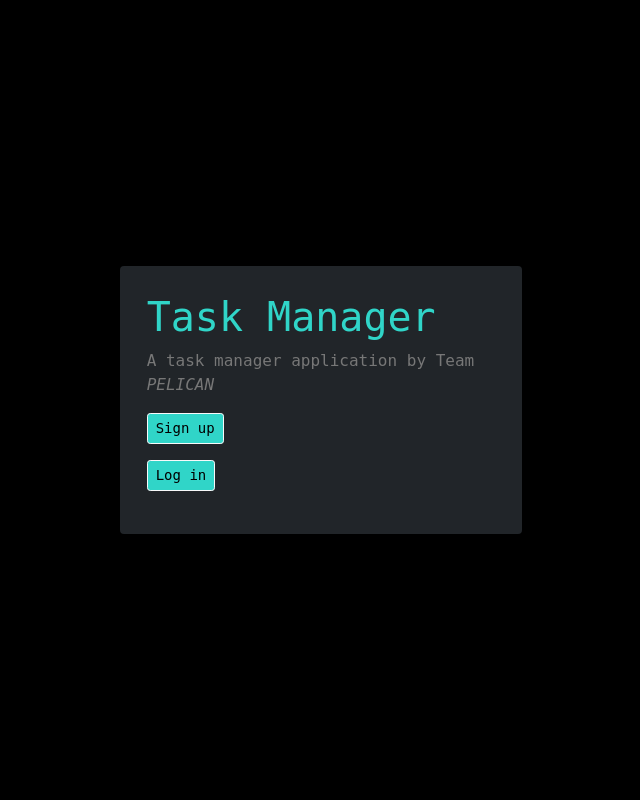
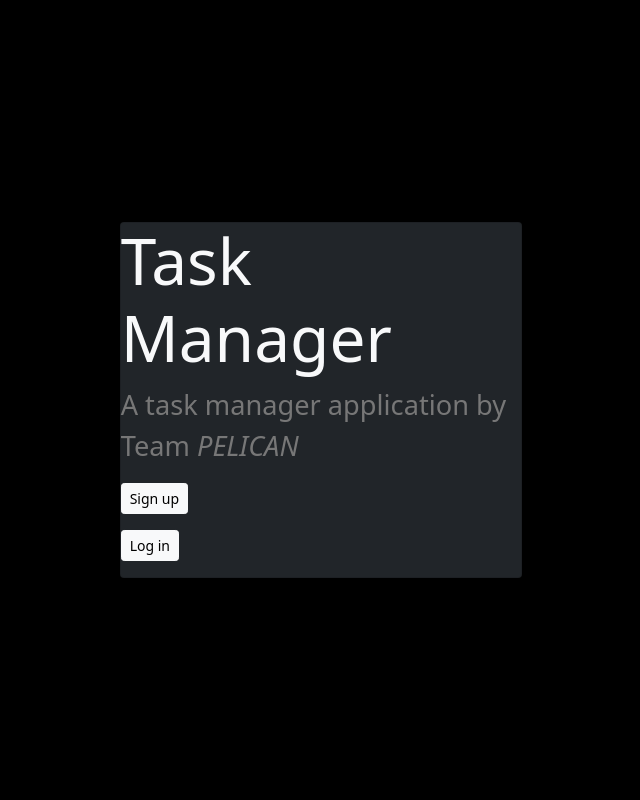
Before and after one commit to yharoon/Pelican-SEG-Small-Group, a Django app: template Pelican/tasks/templates/home.html in a window 1280 px wide. Shown: the whole page, without its empty margins (319-959 px from the left). Run offline with Django 4.2, Linux system fonts and the light colour scheme; the template is opened without the code that fills it, so the values that code supplies are empty; some libraries are stand-ins or nearby versions.

Commit message:
remove internal css

```diff
--- a/Pelican/tasks/templates/home.html
+++ b/Pelican/tasks/templates/home.html
@@ -4,14 +4,14 @@
     <div class="container-fluid bg-black vh-100">
         <div class="row justify-content-center align-items-center h-100">
             <div class="col-md-6 col-lg-4">
-        <div class="card h-99 rounded-5 bg-dark text-light" style="border: none; padding: 27px; font-family: 'Roboto Mono', monospace;">
-          <h1 class="cover-heading" style="color: #30D5C8; font-size: 2.5rem;">Task Manager</h1>
-          <p class="cover-text low-key" style="font-size: 1rem;">A task manager application by Team <i class="low-key">PELICAN</i></p>
+                <div class="card h-99 rounded-5 bg-dark text-light">
+                    <h1 class="cover-heading">Task Manager</h1>
+                    <p class="cover-text low-key">A task manager application by Team <i class="low-key">PELICAN</i></p>
                     <p>
-            <a href="{% url 'sign_up' %}" class="btn btn-sm btn-light" style="background-color: #30D5C8;">Sign up</a>
+                        <a href="{% url 'sign_up' %}" class="btn btn-sm btn-light">Sign up</a>
                     </p>
                     <p>
-            <a href="{% url 'log_in' %}" class="btn btn-sm btn-light" style="background-color: #30D5C8;">Log in</a>
+                        <a href="{% url 'log_in' %}" class="btn btn-sm btn-light">Log in</a>
                     </p>
                 </div>
             </div>
```
Lines whose indentation alone changed are shown as unchanged.
